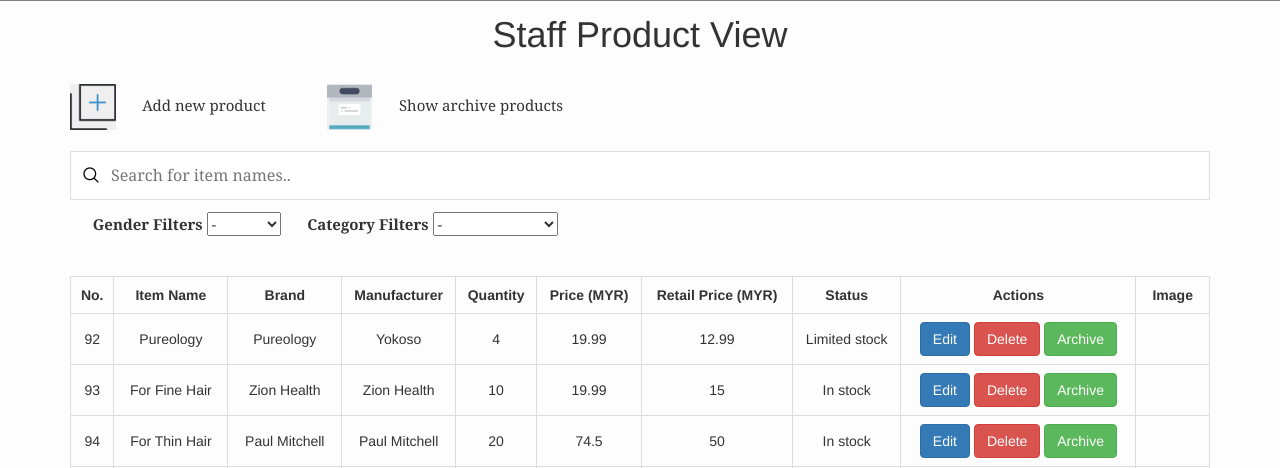
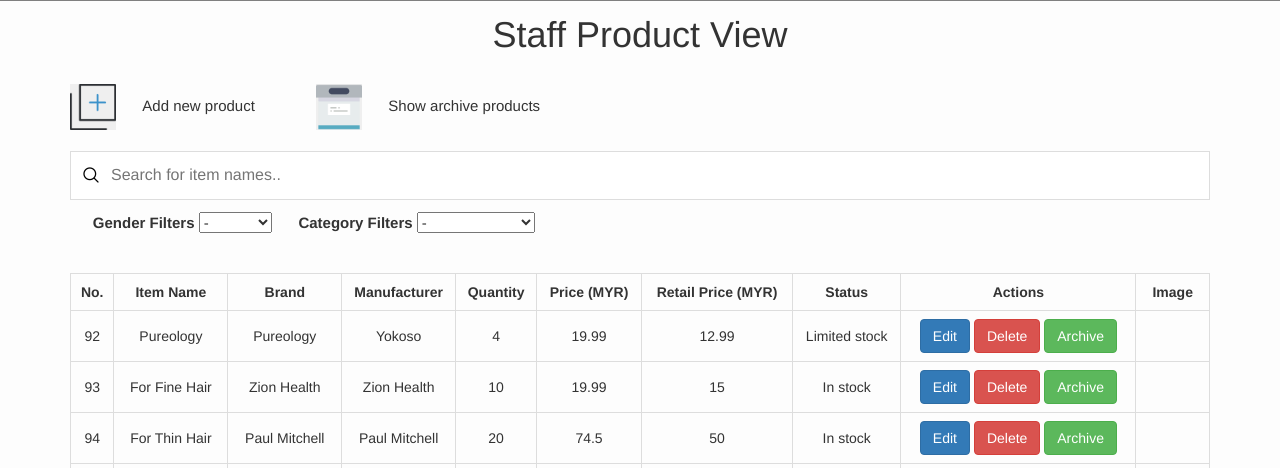
Before and after one commit to Yi98/salon-management-software, a PHP site: page /salon-management-software/staff/inventory.php in a window 1280 px wide. Shown: the part 66-534 px from the top of the page. Run offline with PHP 8.4, Linux system fonts and the light colour scheme; a user stored in the database is signed in; data comes from the database, SQL or seed files in the repository.

Commit message:
make inventories font consistent

```diff
--- a/style.css
+++ b/style.css
@@ -398,6 +398,10 @@ input:focus::-webkit-input-placeholder {
 /* Set image size for each product */
 .product-c img{
     width:100%;
+}
+
+.product-c #anp, .product-c input, .product-c select {
+    font-family: "Helvetica Neue",Helvetica,Arial,sans-serif;
 }
 
 .product-c button{
```
